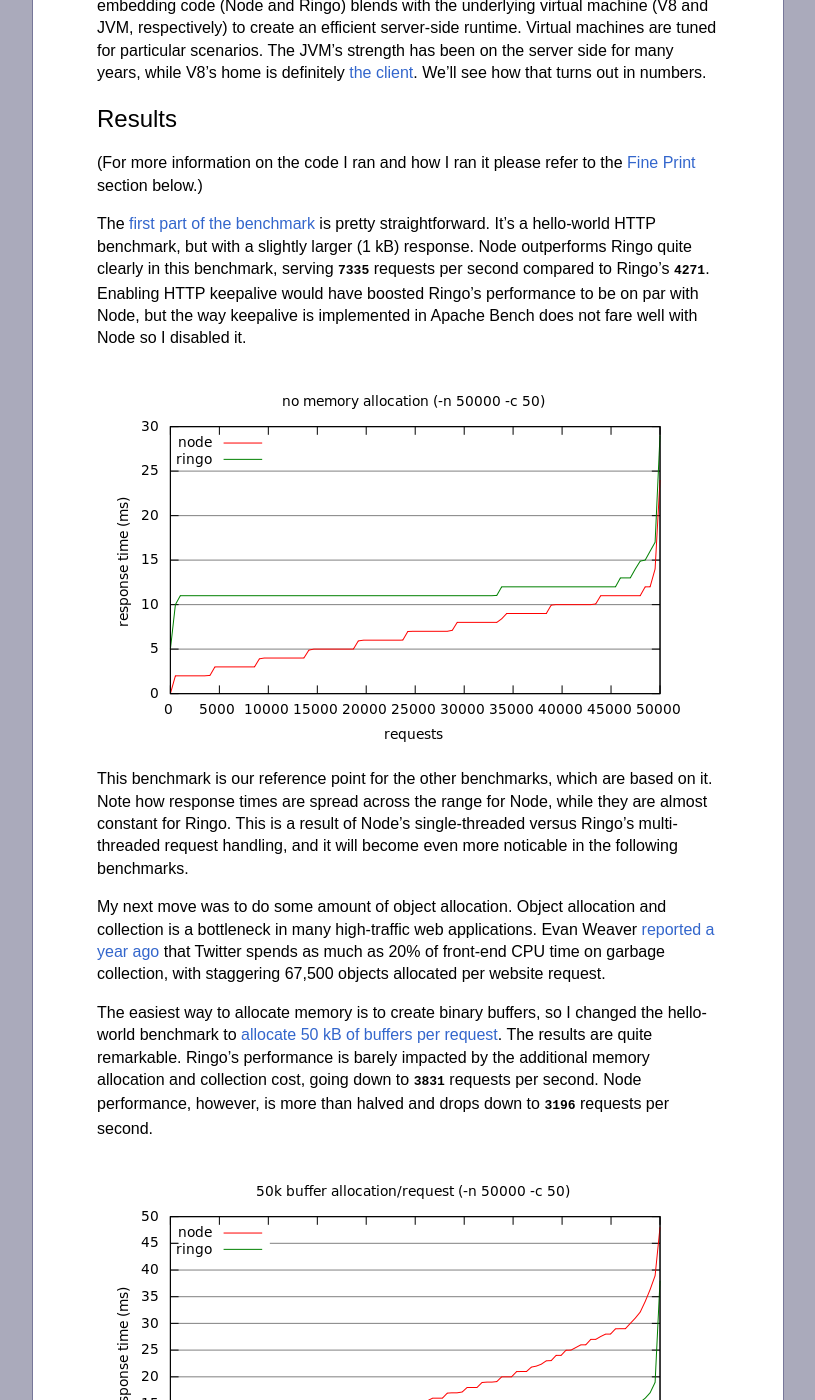
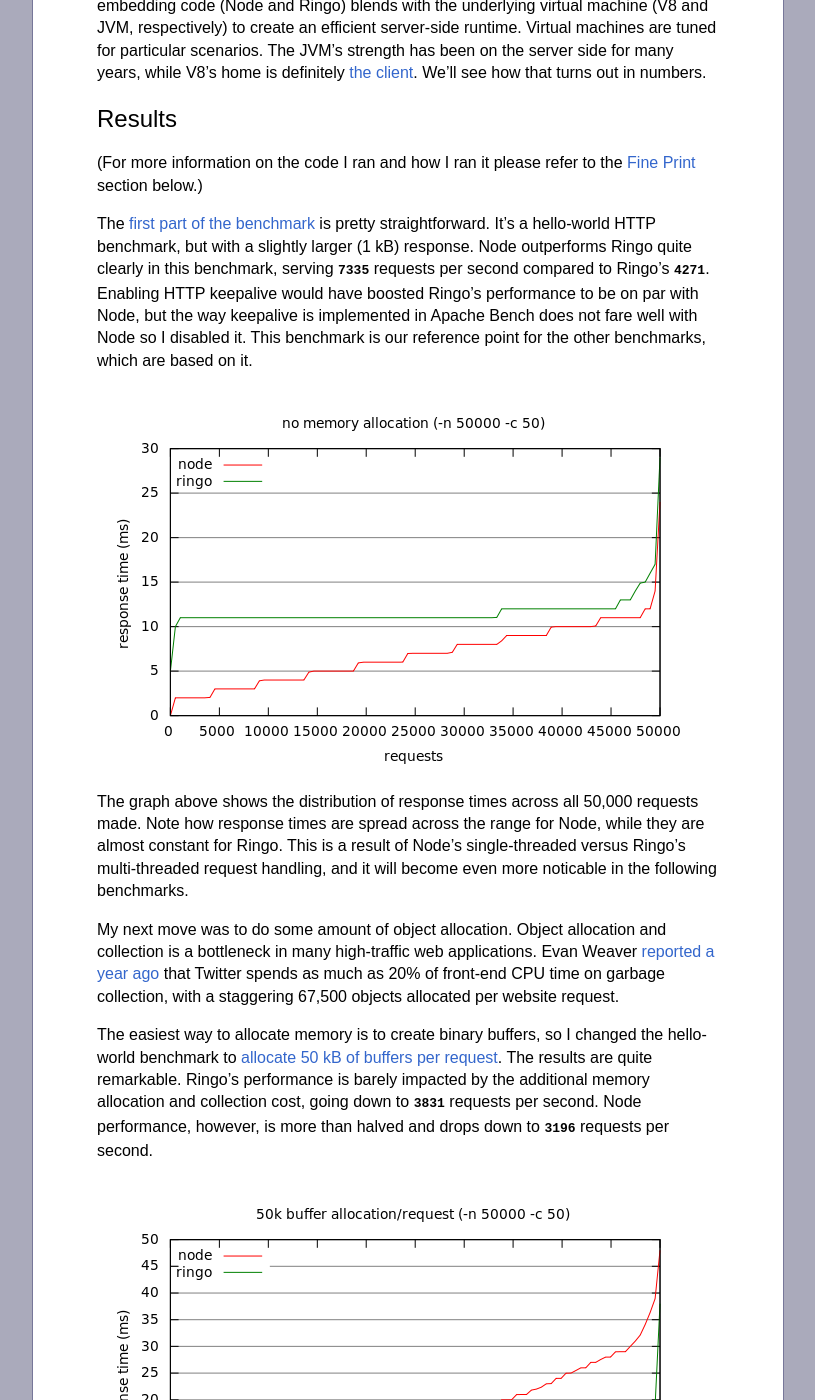
Before and after one commit to hns/hns.github.com, a Jekyll site: the page built from _posts/2010-09-21-benchmark.md, in a window 1280 px wide and 1400 px high, scrolled down 1049 px. Shown: the whole window, without its empty margins (232-1047 px from the left). Built offline with Jekyll 4.4.1, drawn with Linux system fonts in a browser that asks for light colours; comment, search, counter and statistics services are not loaded.

Commit message:
minor adjustments

```diff
--- a/_posts/2010-09-21-benchmark.md
+++ b/_posts/2010-09-21-benchmark.md
@@ -62,11 +62,13 @@ Node outperforms Ringo quite clearly in this benchmark, serving `7335` requests
 per second compared to Ringo's `4271`. Enabling HTTP keepalive would have
 boosted Ringo's performance to be on par with Node, but the way keepalive is
 implemented in Apache Bench does not fare well with Node so I disabled it.
+This benchmark is our reference point for the other benchmarks, which are based
+on it.
 
 ![benchmark result graph](/images/benchmark/no-alloc.png)
 
-This benchmark is our reference point for the other benchmarks, which are based
-on it. Note how response times are spread across the range for Node,
+The graph above shows the distribution of response times across all 50,000
+requests made. Note how response times are spread across the range for Node,
 while they are almost constant for Ringo. This is a result of Node's
 single-threaded versus Ringo's multi-threaded request handling, and it will
 become even more noticable in the following benchmarks.
@@ -74,7 +76,7 @@ become even more noticable in the following benchmarks.
 My next move was to do some amount of object allocation. Object allocation and
 collection is a bottleneck in many high-traffic web applications. Evan
 Weaver [reported a year ago][twitter-gc] that Twitter spends as much as 20%
-of front-end CPU time on garbage collection, with staggering 67,500 objects
+of front-end CPU time on garbage collection, with a staggering 67,500 objects
 allocated per website request.
 
 The easiest way to allocate memory is to create binary buffers, so I changed the
```
